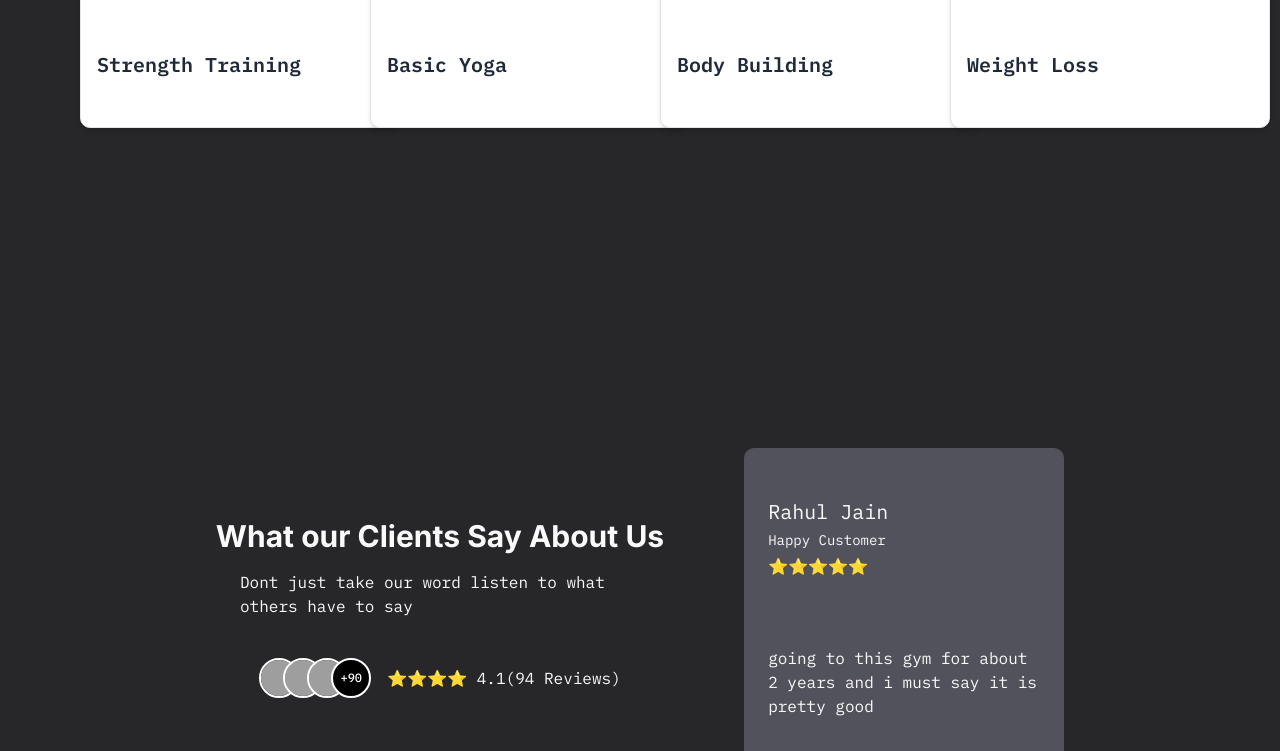
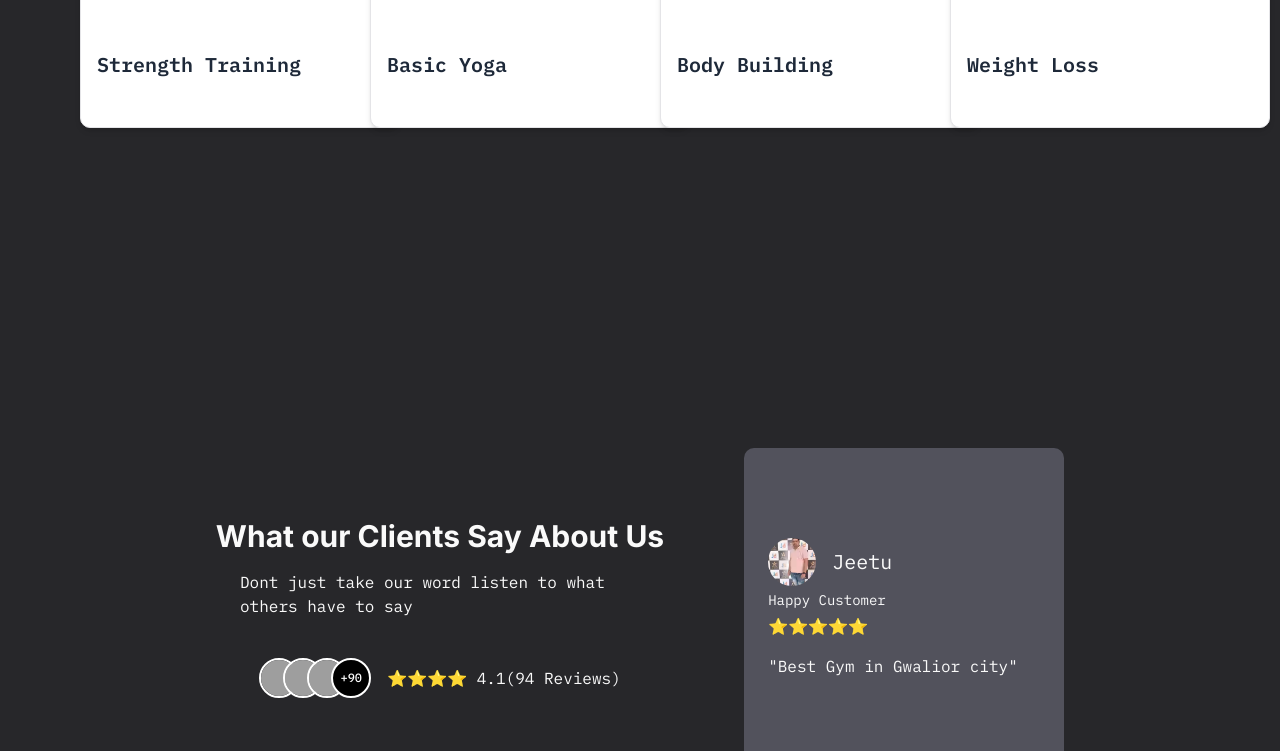
Before and after one commit to anirudhprmar/gym-landing-page, a Next.js app: page / in a window 1280 px wide. Shown: the part 2000-2751 px from the top of the page. Built offline with nearby package versions, Linux system fonts and the light colour scheme; grey boxes are pictures that could not be loaded.

Commit message:
updated the review with real data

```diff
--- a/src/components/Gallery.tsx
+++ b/src/components/Gallery.tsx
@@ -8,7 +8,7 @@ export default function Gallery() {
   return (
     <div className='max-w-300 min-w-full min-h-screen mx-auto py-20 px-4 bg-zinc-800 text-zinc-50 flex flex-col gap-10'>
       <div>
-        <h2 className='text-3xl text-center p-2'>Gallery</h2>
+        <h2 className='text-3xl text-center p-2'>About Us</h2>
       </div>
       <div className='flex flex-col lg:flex-row gap-10 lg:gap-20 items-center justify-center'>
         <ImageSlider />
--- a/src/components/Testemonials.tsx
+++ b/src/components/Testemonials.tsx
@@ -1,5 +1,6 @@
 import Image from "next/image";
 import { AvatarCircles } from "./ui/avatar-circles";
+import Link from "next/link";
 
 export default function Testemonials() {
   return (
@@ -46,17 +47,27 @@ export default function Testemonials() {
         className=" opacity-10 rotate absolute bottom-40 right-[45%]"
         />
       </div>
-      <div className="bg-zinc-600 w-80 h-80 p-6 rounded-lg flex flex-col items-start justify-around gap-4">
+      <div className="bg-zinc-600 w-80 h-80 p-6 rounded-lg flex flex-col items-start justify-around gap-4  hover:scale-105 transition-transform duration-300 ease-in-out">
+        <Link href={"https://www.justdial.com/Gwalior/Crunch-n-Curves-The-Fitness-Club-Opposite-Well-Home-Decor-Near-Green-Mart-Sirol-Road-City-Centre/9999PX751-X751-140719140438-Y8M3_BZDET"} target="_blank" className="flex flex-col gap-4">
         <div className="flex flex-col items-start justify-center gap-1">
-          <p className="text-bold text-xl">Rahul Jain</p>
+          <div className="flex items-center justify-center gap-2">
+          <Image
+          src={'/test.avif'}
+          height={50}
+          width={50}
+          alt="customer"
+          className="w-12 h-12 object-cover rounded-full inline mr-2"
+          />
+          <p className="text-bold text-xl">Jeetu</p>
+          </div>
           <p className="text-sm">Happy Customer</p>
           <p>⭐⭐⭐⭐⭐</p>
         </div>
         <div>
-          <p>going to this gym for about 2 years and i must say it is pretty good</p>
+          <p>{`"Best Gym in Gwalior city"`}</p>
         </div>
+          </Link>
       </div>
-
     </div>
   )
 }
```
Also changed, not shown: public/test.avif (added), 1 other file (tests, documents, lock files or other folders).
